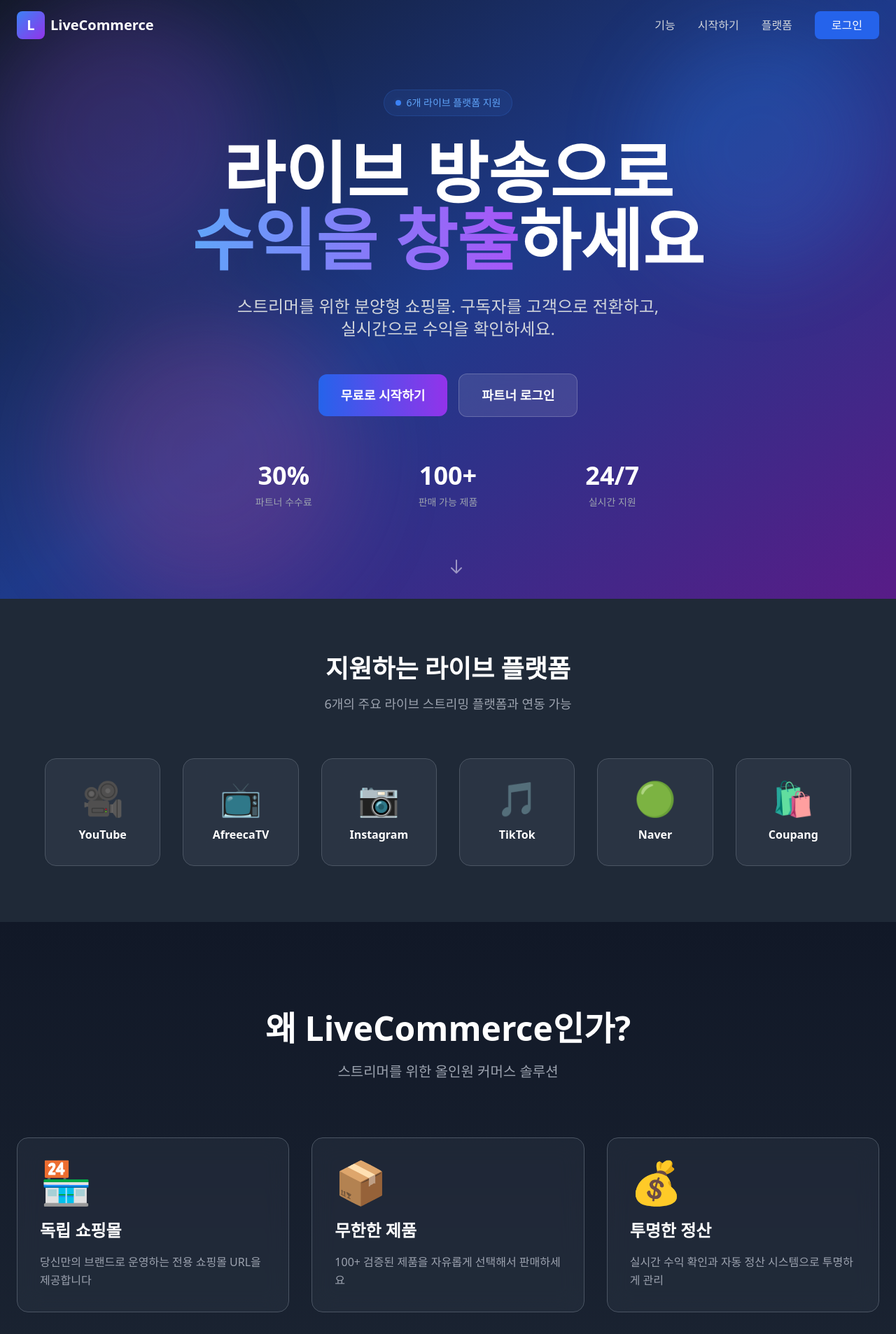
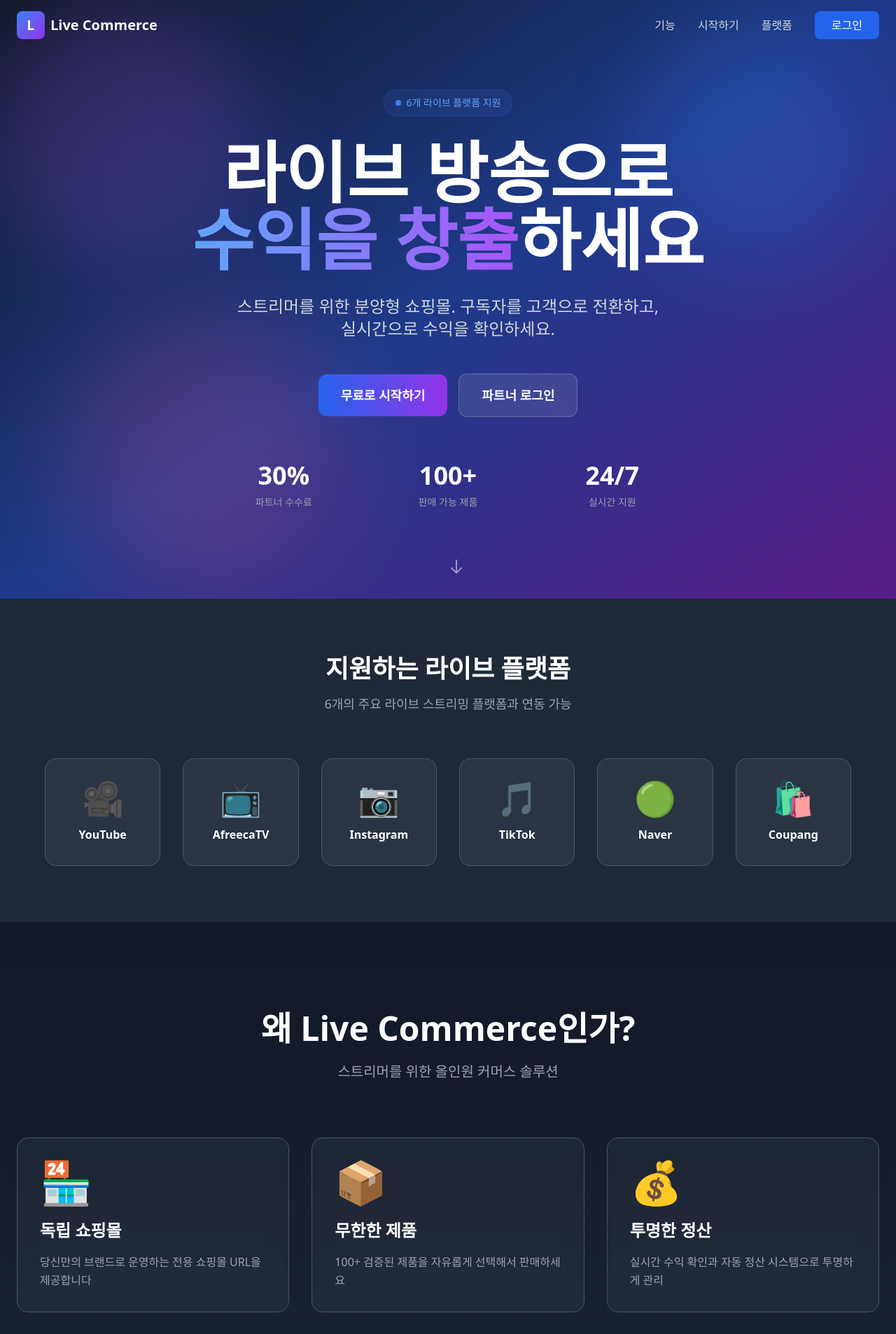
Before and after one commit to Stevewon/live-commerce-platform, a Next.js app: page / in a window 1280 px wide. Shown: the top 1907 px of the page at 70% size. Built offline with nearby package versions, Linux system fonts and the light colour scheme.

Commit message:
style: 브랜드명 띄어쓰기 수정 LiveCommerce → Live Commerce

```diff
--- a/app/page.tsx
+++ b/app/page.tsx
@@ -24,7 +24,7 @@
               <div className="w-10 h-10 bg-gradient-to-br from-blue-500 to-purple-600 rounded-lg flex items-center justify-center">
                 <span className="text-white font-bold text-xl">L</span>
               </div>
-              <span className="text-white text-xl font-bold">LiveCommerce</span>
+              <span className="text-white text-xl font-bold">Live Commerce</span>
             </div>
             <div className="hidden md:flex items-center space-x-8">
               <a href="#features" className="text-gray-300 hover:text-white transition">기능</a>
@@ -156,7 +156,7 @@
         <div className="container mx-auto px-6">
           <div className="text-center mb-20">
             <h2 className="text-5xl font-bold text-white mb-6">
-              왜 LiveCommerce인가?
+              왜 Live Commerce인가?
             </h2>
             <p className="text-xl text-gray-400 max-w-2xl mx-auto">
               스트리머를 위한 올인원 커머스 솔루션
@@ -334,7 +334,7 @@
                 <div className="w-10 h-10 bg-gradient-to-br from-blue-500 to-purple-600 rounded-lg flex items-center justify-center">
                   <span className="text-white font-bold text-xl">L</span>
                 </div>
-                <span className="text-white text-xl font-bold">LiveCommerce</span>
+                <span className="text-white text-xl font-bold">Live Commerce</span>
               </div>
               <p className="text-gray-400 text-sm">
                 스트리머를 위한 분양형 쇼핑몰 플랫폼
```
